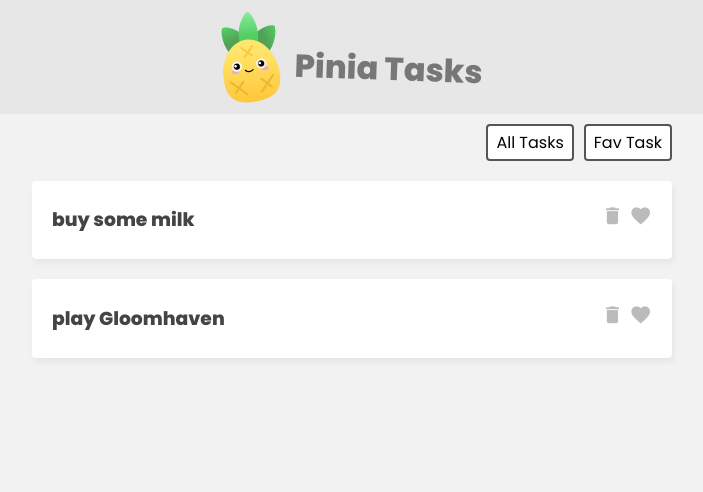
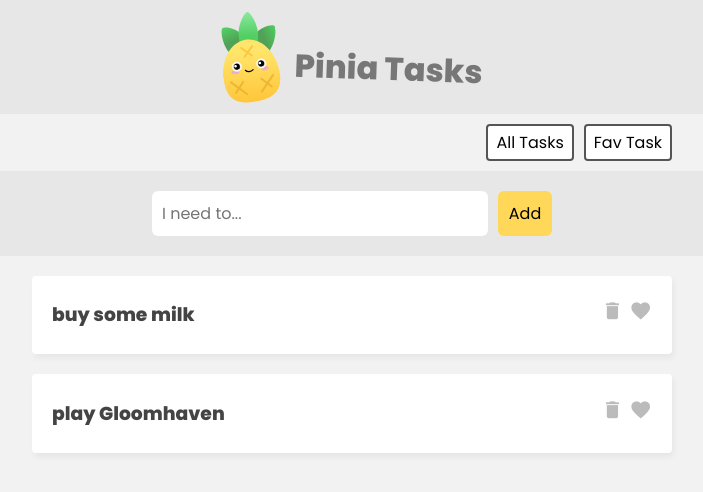
Before and after one commit to ahmadhassan44/pinia-tut, a Vue app: page / in a window 1280 px wide. Shown: the top 492 px of the page, without its empty margins (288-991 px from the left). Built offline with nearby package versions, Linux system fonts and the light colour scheme.

Commit message:
feat/add task action

```diff
--- a/src/App.vue
+++ b/src/App.vue
@@ -7,6 +7,9 @@
     <button @click="filter='all'">All Tasks</button>
     <button @click="filter='fav'">Fav Task</button>
   </nav>
+  <div class="new-task-form">
+    <AddTaskForm/>
+  </div>
   <div class="task-list" v-if="filter==='all'">
     <div v-for="task in taskStore.tasks" :key="task.id">
       <TaskDetails :task="task" />
@@ -23,10 +26,12 @@
 import { useTaskStore } from './stores/TaskStore'
 import TaskDetails from './components/TaskDetails.vue'
 import { ref } from 'vue';
+import AddTaskForm from './components/AddTaskForm.vue';
 
 export default {
   components: {
     TaskDetails,
+    AddTaskForm
   },
   setup() {
     const taskStore = useTaskStore()
--- a/src/assets/main.css
+++ b/src/assets/main.css
@@ -82,3 +82,31 @@ header h1 {
   font-size: 0.8em;
   font-size: 1em;
 }
+
+.new-task-form {
+  background: #e7e7e7;
+  padding: 20px 0;
+}
+form {
+  max-width: 400px;
+  margin: 0 auto;
+  display: grid;
+  grid-template-columns: 3fr 1fr;
+  gap: 10px;
+}
+form button {
+  background: #ffd859;
+  border: 0;
+  padding: 10px;
+  font-family: "Poppins";
+  border-radius: 6px;
+  cursor: pointer;
+  font-size: 1em;
+}
+form input {
+  border: 0;
+  padding: 10px;
+  border-radius: 6px;
+  color: #555;
+  font-size: 1em;
+}
--- /dev/null
+++ b/src/components/AddTaskForm.vue
@@ -0,0 +1,32 @@
+<template>
+  <form @submit.prevent="handleSubmit">
+    <input
+      type="text"
+      placeholder="I need to..."
+      v-model="newTask"
+    >
+    <button>Add</button>
+  </form>
+</template>
+
+<script lang="ts">
+import { useTaskStore } from '@/stores/TaskStore';
+import { ref } from 'vue';
+
+    export default {
+        setup() {
+            const taskStore=useTaskStore();
+            const newTask = ref('');
+            const handleSubmit = () => {
+                if (newTask.value.trim() === '') return;
+                taskStore.addTask(newTask.value);
+                newTask.value = '';
+            };
+            return {
+                newTask,
+                handleSubmit
+            }
+
+        }
+    }
+</script>
--- a/src/stores/TaskStore.ts
+++ b/src/stores/TaskStore.ts
@@ -13,4 +13,15 @@ export const useTaskStore = defineStore('taskstore', {
       return state.tasks.filter((task) => task.isFav)
     },
   },
+  actions:{
+    addTask(task:string){
+      console.log('Adding task', task);
+      const newTask = {
+        id: Math.random(),
+        title: task,
+        isFav: false
+      }
+      this.tasks.push(newTask)
+    }
+  }
 })
```
